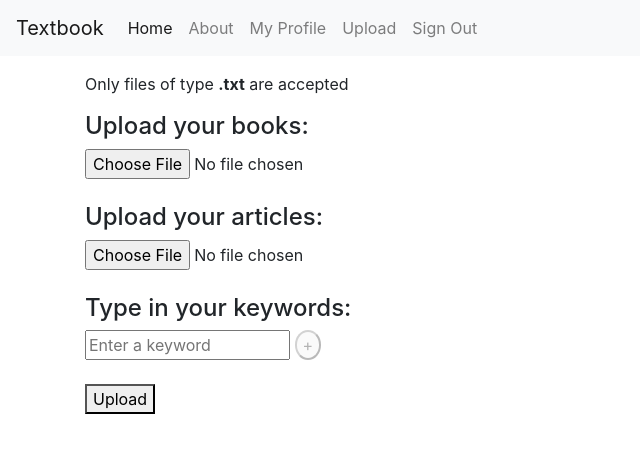
After one commit to joelsjlee/textbook, a Django app: page /file_upload/ in a window 1280 px wide. The commit adds this page. Shown: the top 453 px of the page, without its empty margins (0-640 px from the left). Run offline with Django 3.2, Linux system fonts and the light colour scheme; the visitor is signed in with stand-in values (Sample User, id 1); some libraries are stand-ins or nearby versions.

Commit message:
file uploading feature

```diff
--- a/docker-compose.yml
+++ b/docker-compose.yml
@@ -58,6 +58,7 @@ services:
     volumes:
       - ./static_pages:/app/proxy/templates/proxy
       - ./static_pages/assets:/app/proxy/static
+      - ./input:/app/proxy/media
     env_file:
       - ./.envs/.production/.django
       - ./.envs/.production/.postgres
--- a/proxy/templates/base.html
+++ b/proxy/templates/base.html
@@ -55,6 +55,9 @@
                 <a class="nav-link" href="{% url 'users:detail' request.user.username  %}">{% trans "My Profile" %}</a>
               </li>
               <li class="nav-item">
+                <a class="nav-link" href="{% url 'file_upload' %}">{% trans "Upload" %}</a>
+              </li>
+              <li class="nav-item">
                 {# URL provided by django-allauth/account/urls.py #}
                 <a class="nav-link" href="{% url 'account_logout' %}">{% trans "Sign Out" %}</a>
               </li>
@@ -94,6 +97,10 @@
       <!-- about.html content -->
       {% endblock about %}
 
+      {% block file_upload %}
+      <!-- file_upload content -->
+      {% endblock file_upload %}
+
     </div> <!-- /container -->
 
     {% block modal %}{% endblock modal %}
--- /dev/null
+++ b/proxy/templates/pages/file_upload.html
@@ -0,0 +1,201 @@
+{% extends "base.html" %}
+
+{% block file_upload %}
+  {% if request.user.is_authenticated %}
+  <p color="red"><b>{{ errors }}</b></p>
+  <p>Only files of type <b>.txt</b> are accepted</p>
+    <form method="post" enctype="multipart/form-data" onkeydown="prevent_default(event)">
+      {% csrf_token %}
+      <div id="textbook_files">
+        <h4>Upload your books:</h4>
+        <input type="file" id="textbook_file_0" name="textbook_file" onchange="multiple_file_function(0, 'textbook')">
+      </div>
+      <br>
+      <div id="article_files">
+        <h4>Upload your articles:</h4>
+        <input type="file" id="article_file_0" name="article_file" onchange="multiple_file_function(0, 'article')">
+      </div>
+      <br>
+      <div id="keywords">
+        <h4>Type in your keywords:</h4>
+        <input type="text" id="keyword_0" name="keyword" size="15" placeholder="Enter a keyword" oninput="enable_button('keyword_0', 'keyword_button_0')" onkeydown="check_for_enter(0, event)">
+        <input type="button" id="keyword_button_0" style="display: inline-block; border-radius: 50%" value="+" onclick="add_keyword(0)"  disabled/>
+      </div>
+      <br>
+      <button type="submit">Upload</button>
+    </form>
+
+    <script>
+      /// FORM FUNCTIONS ///
+
+      function prevent_default(event) {
+        if (event.keyCode == 13) {
+          event.stopPropagation();
+          event.cancelBubble = true;
+          event.preventDefault();
+          return false;
+        }
+      }
+
+      /// KEYWORD FUNCTIONS ///
+
+      // if user presses 'enter' in a text input, create a new text input and move cursor over
+      function check_for_enter(id, event) {
+        if (event.keyCode == 13) {
+          add_keyword(id);
+          new_id = id + 1;
+          var new_input_element = document.getElementById("keyword_" + new_id);
+          new_input_element.focus();
+          new_input_element.select();
+        }
+      }
+
+      // if text is non-empty enable respective button, otherwise disable it
+      function enable_button(keyword_text_id, button_id) {
+        var text = document.getElementById(keyword_text_id);
+        var button = document.getElementById(button_id);
+        button.disabled = text.value == "";
+      }
+
+      // hide textinput and show keyword in p tag
+      // remove add-button and add remove-button
+      function add_keyword(current_id) {
+        var div = document.getElementById("keywords");
+        var keyword_text_id = "keyword_" + current_id;
+        hide_input_element(keyword_text_id);
+        var keyword = get_input_value(keyword_text_id);
+        append_text_element("keyword_display_" + current_id, keyword, keyword_text_id);
+        change_button_to_remove(current_id);
+        append_br("keyword_br_" + current_id, div);
+        var new_id = current_id + 1;
+        add_keyword_input(new_id, div);
+        add_keyword_button(new_id, "keyword_" + new_id);
+      }
+
+      // change the add-button to remove-button
+      function change_button_to_remove(id) {
+        button_id = "keyword_button_" + id;
+        var button = document.getElementById(button_id);
+        button.value = "-";
+        button.setAttribute("onclick", "remove_keyword(" + id + ")");
+      }
+
+      // add new keyword text input
+      function add_keyword_input(id, parent_element) {
+        var element = document.createElement("INPUT");
+        element.setAttribute("type", "text");
+        element.setAttribute("id", "keyword_" + id);
+        element.setAttribute("name", "keyword");
+        element.setAttribute("size", "15");
+        element.setAttribute("placeholder", "Enter a keyword");
+        element.setAttribute("oninput", "enable_button(\"keyword_" + id + "\", \"keyword_button_" + id + "\")");
+        element.setAttribute("onkeydown", "check_for_enter(" + id + ", event)");
+        parent_element.appendChild(element);
+      }
+
+      // add a new add-button
+      // TODO: change to html text stuff instead of using element
+      function add_keyword_button(id, adjacent_element_id) {
+        var adjacent_element = document.getElementById(adjacent_element_id);
+        var html = "<input type=\"button\" id=\"keyword_button_" + id + "\" style=\"display: inline-block; border-radius: 50%; margin-left:5px\" value=\"+\" onclick=\"add_keyword(" + id + ")\" disabled/>"
+        adjacent_element.insertAdjacentHTML("afterend", html)
+      }
+
+      // TODO: remove keyword function
+      function remove_keyword(id) {
+        var div = document.getElementById("keywords");
+        var input = document.getElementById("keyword_" + id);
+        var display = document.getElementById("keyword_display_" + id);
+        var button = document.getElementById("keyword_button_" + id);
+        var br = document.getElementById("keyword_br_" + id);
+        div.removeChild(input);
+        div.removeChild(display);
+        div.removeChild(button);
+        div.removeChild(br);
+      }
+
+      /// INPUTS FILE FUNCTIONS ///
+
+      // hide the current browse button, add a new p tag with title of file
+      // add a button and a new browse button
+      function multiple_file_function(current_id, type) {
+        var div = document.getElementById(type + "_files");
+        var current_element_id = type + "_file_" + current_id;
+        hide_input_element(current_element_id);
+        var file_name = get_input_value(current_element_id);
+        append_text_element(type + "_display_" + current_id, file_name, current_element_id);
+        var br_id = type + "_br_" + current_id;
+        append_br(br_id, div);
+        append_remove_button(type + "_remove_" + current_id, current_id, div, type);
+        append_br(br_id, div);
+        var new_id = current_id + 1;
+        var new_element_id = type + "_file_" + new_id;
+        var element_function = "multiple_file_function(" + new_id + ", \"" + type + "\")"
+        append_input_element(new_element_id, type + "_file", element_function, div);
+      }
+
+      // hide button
+      function hide_input_element(element_id) {
+        var element = document.getElementById(element_id);
+        element.setAttribute("style", "width: 0px; visibility: hidden");
+      }
+
+      // get the value of an input element
+      function get_input_value(element_id) {
+        var element = document.getElementById(element_id);
+        var value = element.value;
+        value = value.replace(/.*[\/\\]/, '');
+        return value;
+      }
+
+      // append p tag with title of the files
+      function append_text_element(element_id, text, adjacent_element_id) {
+        var adjacent_element = document.getElementById(adjacent_element_id);
+        var html = "<p id=\"" + element_id + "\" style=\"display: inline-block; font-size: 18px\">" + text + "</p>";
+        adjacent_element.insertAdjacentHTML("afterend", html)
+      }
+
+      // append an input tag for new file upload
+      function append_input_element(new_element_id, new_element_name, new_element_function, parent_element) {
+        var element = document.createElement("INPUT");
+        element.setAttribute("type", "file");
+        element.setAttribute("id", new_element_id);
+        element.setAttribute("name", new_element_name);
+        element.setAttribute("onchange", new_element_function);
+        parent_element.appendChild(element);
+      }
+
+      // append br tag
+      function append_br(new_element_id, parent_element) {
+        var element = document.createElement("BR");
+        element.setAttribute("id", new_element_id);
+        parent_element.appendChild(element);
+      }
+
+      // append button tag for removing file
+      function append_remove_button(new_element_id, id, parent_element, type) {
+        var element = document.createElement("BUTTON");
+        element.setAttribute("id", new_element_id);
+        element.setAttribute("style", "margin-left: 225px");
+        element.setAttribute("onclick", "remove(" + id + ", \"" + type + "\")");
+        element.innerHTML = "Remove";
+        parent_element.appendChild(element);
+      }
+
+      // remove file and corresponding p, br, and button tags
+      function remove(id, type) {
+        var div_element = document.getElementById(type + "_files");
+        var file_element = document.getElementById(type + "_file_" + id);
+        var display_element = document.getElementById(type + "_display_" + id);
+        var br_element = document.getElementById(type + "_br_" + id);
+        var remove_element = document.getElementById(type + "_remove_" + id);
+        div_element.removeChild(file_element);
+        div_element.removeChild(display_element);
+        div_element.removeChild(br_element);
+        var br_element = document.getElementById(type + "_br_" + id);
+        div_element.removeChild(br_element);
+        div_element.removeChild(remove_element);
+      }
+    </script>
+  {% endif %}
+{% endblock file_upload %}
--- a/proxy/templates/pages/home.html
+++ b/proxy/templates/pages/home.html
@@ -1,4 +1,5 @@
 {% extends "base.html" %}
+
 {% block textlinks %}
   {% if request.user.is_authenticated %}
       <h2>Links to texts:</h2>
--- a/proxy/urls.py
+++ b/proxy/urls.py
@@ -15,6 +15,7 @@ urlpatterns = [
     # User management
     path("users/", include("static_page_proxy.users.urls", namespace="users")),
     path("accounts/", include("allauth.urls")),
+    path("file_upload/", views.file_upload, name='file_upload'),
     path('<path:static_path>/', views.proxy, name='proxy'),
 ]
 
--- a/proxy/views.py
+++ b/proxy/views.py
@@ -1,4 +1,6 @@
 from django.contrib.auth.decorators import login_required
+from django.contrib import messages
+from django.core.files.storage import FileSystemStorage
 from django.http import Http404, HttpResponse
 from django.shortcuts import render
 from django.template import Context, Template, loader
@@ -36,6 +38,57 @@ def proxy(request, static_path):
 def home(request):
     path = "pages/home.html"
     return render(request, path, {'text_info_list': get_text_info_list()})
+
+
+# view for upload
+@login_required
+def file_upload(request):
+    if request.method == 'POST':
+        files_dict = request.FILES
+        files_keys = files_dict.keys()
+        # its fine if there are no keywords (for now at least)
+        if ("textbook_file" not in files_keys) and ("article_file" not in files_keys):
+            messages.add_message(request, messages.ERROR, "At least one file must be uploaded")
+        else:
+            success_msg, fail_msg = process_files("", "", files_dict.getlist("textbook_file"),
+                                                  FileSystemStorage(location="/app/proxy/media/texts"))
+            success_msg, fail_msg = process_files(success_msg, fail_msg,
+                                                  files_dict.getlist("article_file"),
+                                                  FileSystemStorage(location="/app/proxy/media/articles"))
+            if success_msg:
+                success_msg = "The following files were succesfully uploaded: " + success_msg
+                messages.success(request, success_msg)
+                info_msg = "Please wait 30 seconds for your files to be processed"
+                messages.info(request, info_msg)
+            if fail_msg:
+                fail_msg = "The following files failed to upload:\n" + fail_msg
+                fail_msg_2 = "Please check for the correct file format"
+                messages.error(request, fail_msg)
+                messages.error(request, fail_msg_2)
+            process_keywords(request.POST.getlist("keyword"))
+    return render(request, 'pages/file_upload.html')
+
+
+# save .txt files and update the messages accordingly
+def process_files(success_msg, fail_msg, files, save_directory):
+    for file in files:
+        file_name = file.name
+        if file_name.endswith(".txt"):
+            success_msg += file_name + "  "
+            save_directory.delete(file_name)
+            save_directory.save(file_name, file)
+        else:
+            fail_msg += file_name + "  "
+    return success_msg, fail_msg
+
+
+# get all keywords and put them in keywords.txt files and save it
+def process_keywords(keywords):
+    keywords_file = open(os.path.join("/app/proxy/media/keywords", "keywords.txt"), "w+")
+    for keyword in keywords:
+        keyword = keyword.strip() + "\n"
+        keywords_file.write(keyword)
+    keywords_file.close()
 
 
 # Format the text file name
```
